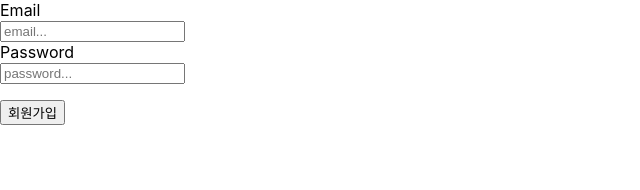
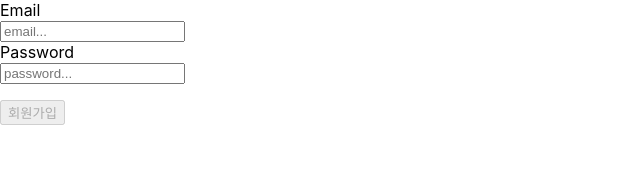
Before and after one commit to krap4/wanted-pre-onboarding-frontend, a React (Create React App) app: page /signup in a window 1280 px wide. Shown: the top 190 px of the page, without its empty margins (0-640 px from the left). Built offline with nearby package versions, Linux system fonts and the light colour scheme.

Commit message:
Fix code : Signup.js 회원가입 유효성 검사 추가

```diff
--- a/src/Signup.js
+++ b/src/Signup.js
@@ -8,6 +8,18 @@ const Signup = () => {
     const [emailinput, setEmailinput] = useState("");
     const [passwordinput, setPasswordinput] = useState("");
     const [message, setMessage] = useState("");
+
+    const isValidEmail = (email) => {
+        return email.includes("@");
+    };
+
+    const isValidPassword = (password) => {
+        return password.length >= 8;
+    };
+
+    const isFormValid = () => {
+        return isValidEmail(emailinput) && isValidPassword(passwordinput);
+    };
 
     const registeraxios = () => {
         axios
@@ -29,13 +41,13 @@ const Signup = () => {
               return navigate("/signin");
             }
           }).catch((err)=>{
-            setMessage(err.response.data.message)
+            setMessage(err.response.data.message);
             console.log(err);
           });
-        };
+    };
 
-        return (
-            <div className="signup">
+    return (
+        <div className="signup">
             <div className="signup_input">
                 <label>Email</label>
                 <br/>
@@ -43,7 +55,10 @@ const Signup = () => {
                     type="text"
                     placeholder="email..."
                     data-testid="email-input"
-                    onChange={(e) => setEmailinput(e.target.value)}
+                    onChange={(e) => {
+                        setEmailinput(e.target.value);
+                        setMessage(""); // Clear any previous messages
+                    }}
                     className={!message ? "inputLogin" : "err_password" }
                 />
             </div>
@@ -54,15 +69,23 @@ const Signup = () => {
                     type="password"
                     placeholder="password..."
                     data-testid="password-input"
-                    onChange={(e) => setPasswordinput(e.target.value)}
+                    onChange={(e) => {
+                        setPasswordinput(e.target.value);
+                        setMessage(""); // Clear any previous messages
+                    }}
                     className={!message ? "inputLogin" : "err_password" }
                 />
                 <p>{message}</p>
             </div>
-            <button onClick={registeraxios} data-testid="signup-button">회원가입</button>
+            <button
+                onClick={registeraxios}
+                data-testid="signup-button"
+                disabled={!isFormValid()}
+            >
+                회원가입
+            </button>
         </div>
-        );
-    };
-
+    );
+};
 
 export default Signup;
```
